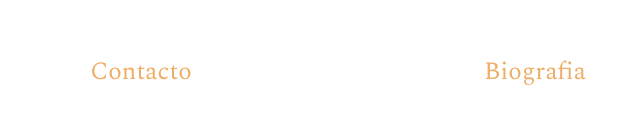
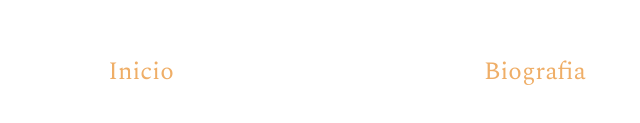
Before and after one commit to sebastianmontoyac/pagina-web-portafolio, a plain HTML site: page formulario.html in a window 1280 px wide. Shown: the part 513-636 px from the top of the page, 105-745 px from the left. Drawn offline with nearby package versions, Linux system fonts and the light colour scheme.

Commit message:
se agrego punto a un link del formulario en la web de dibujo y se cambio un menu por un inicio

```diff
--- a/formulario.html
+++ b/formulario.html
@@ -72,7 +72,7 @@
     </main>
     <footer>
       <div class="conteiner-Fotter">
-        <a href="#" class="datos">Contacto</a>
+        <a href="./index.html" class="datos">Inicio</a>
         <a href="#" class="datos">Biografia</a>
         <a href="#" class="datos">Precios</a>
       </div>
```
Also changed, not shown: portafolio2_dibujos.html (+1 -1 lines).
